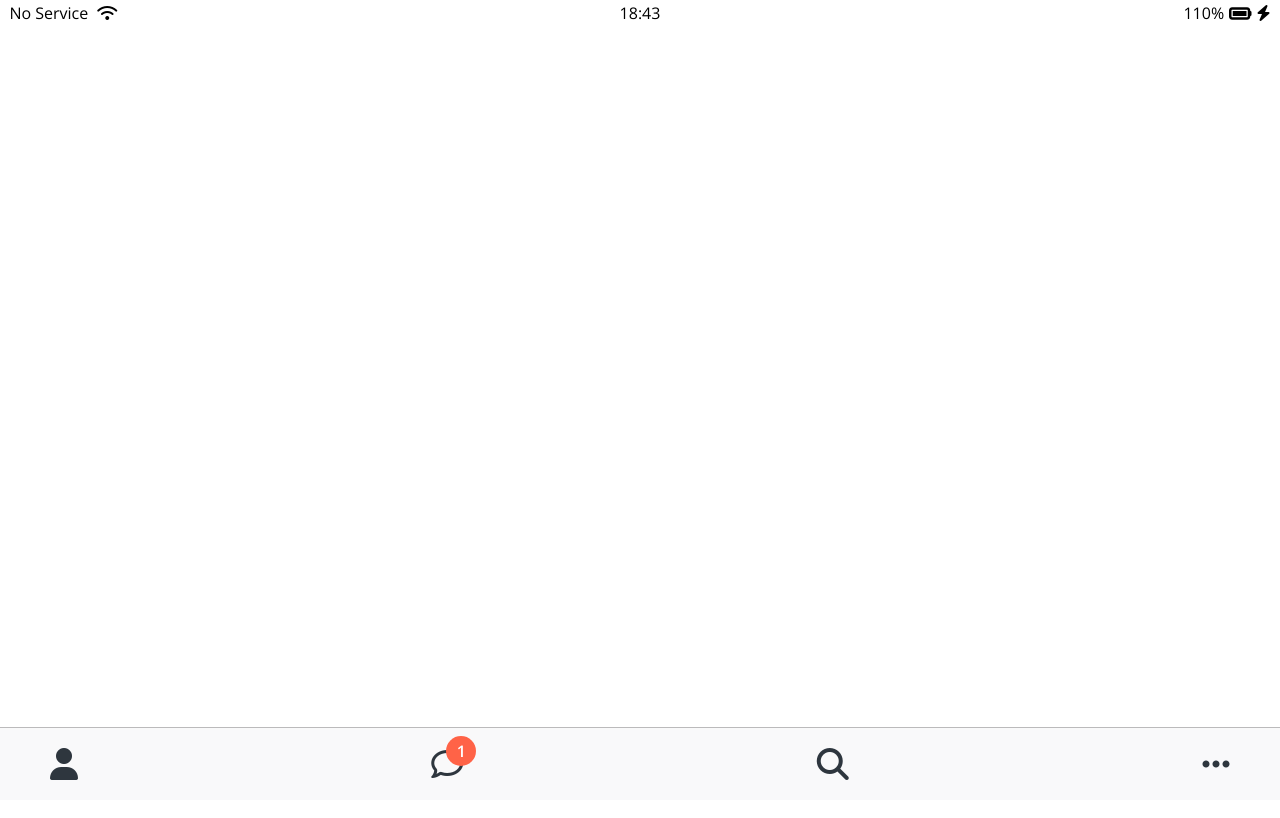
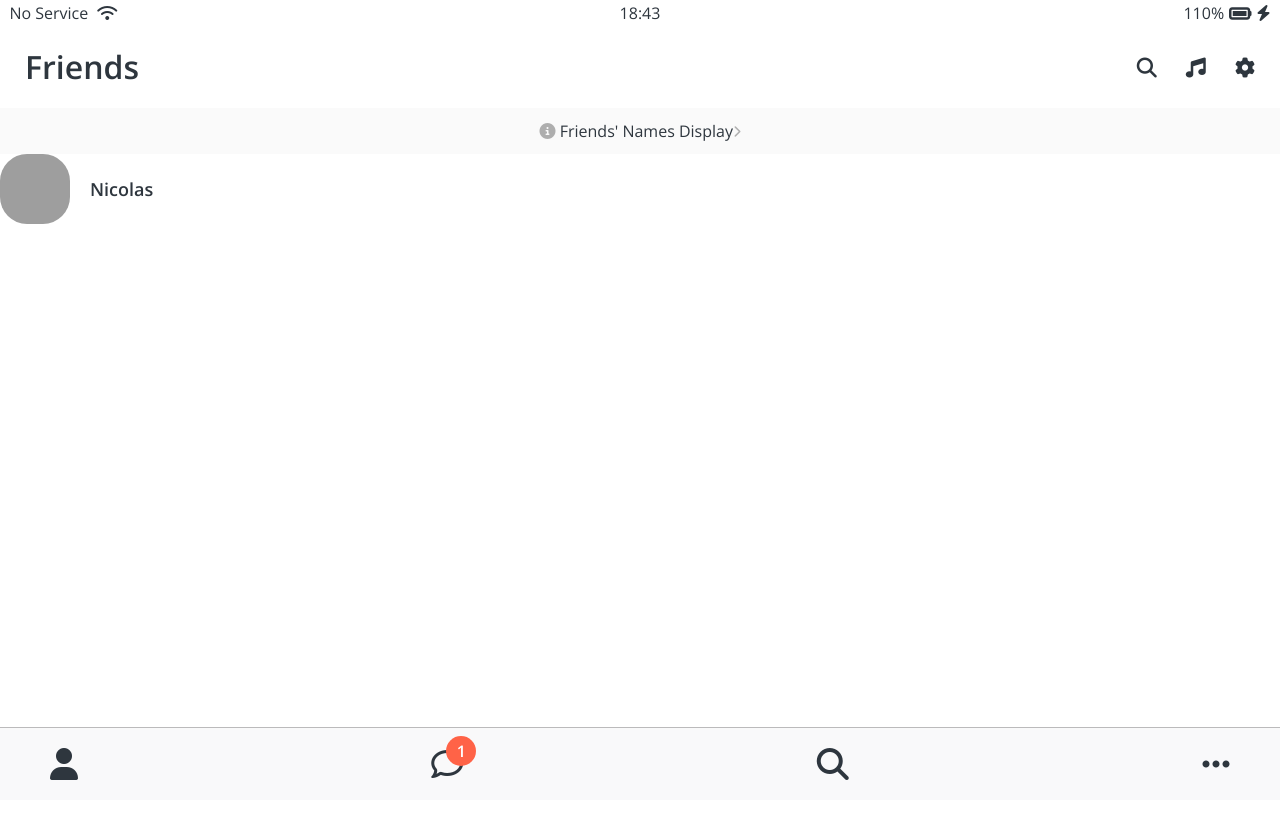
Before and after one commit to wholeheartfn/kokoa-clone-2024, a plain HTML site: page friends.html in a window 1280 px wide. Shown: the top 818 px of the page. Drawn offline with nearby package versions, Linux system fonts and the light colour scheme; grey boxes are pictures that could not be loaded.

Commit message:
friends.html update

```diff
--- /dev/null
+++ b/css/components/screen-header.css
@@ -0,0 +1,15 @@
+.screen-header {
+    display: flex;
+    justify-content: space-between;
+    align-items: center;
+    padding: 25px;
+}
+
+.screen-header_title {
+    font-size: 32px;
+    font-weight: 600;
+}
+
+.screen-header_icons span {
+    margin-left: 25px;
+}
--- /dev/null
+++ b/css/components/user-component.css
@@ -0,0 +1,17 @@
+.user-component,
+.user-component_column:first-child {
+    display: flex;
+    align-items: center;
+}
+
+.user-component_avatar {
+    width: 70px;
+    height: 70px;
+    border-radius: 27px;
+    margin-right: 20px;
+}
+
+.user-component_title {
+    font-weight: 600;
+    font-size: 18px;
+}
--- /dev/null
+++ b/css/screens/friends.css
@@ -0,0 +1,11 @@
+ #friends-display-link {
+     text-align: center;
+     display: block;
+     background-color: #FAFAFA;
+     padding: 15px 0px;
+     font-size: 16px;
+ }
+
+ #friends-display-link i {
+     color: rgba(0, 0, 0, 0.3);
+ }
--- a/css/styles.css
+++ b/css/styles.css
@@ -5,11 +5,15 @@
 /* Components */
 @import "components/status-bar.css";
 @import "components/nav-bar.css";
+@import "components/screen-header.css";
+@import "components/user-component.css";
 
 /*Screens */
 @import "screens/login.css";
+@import "screens/friends.css";
 
 body {
+    color: #2e363e;
     font-family: "Open Sans", sans-serif;
-    height: 1000vh;
+
 }
--- a/friends.html
+++ b/friends.html
@@ -23,6 +23,30 @@
             <i class="fa-solid fa-battery-full fa-lg"></i>
             <i class="fa-solid fa-bolt"></i>
         </div>
+    </div>
+
+    <header class="screen-header">
+        <h1 class="screen-header_title">Friends</h1>
+        <div class="screen-header_icons">
+            <span><i class="fa-solid fa-magnifying-glass fa-lg"></i></span>
+            <span><i class="fa-solid fa-music fa-lg"></i></span>
+            <span><i class="fa-solid fa-gear fa-lg "></i></span>
+        </div>
+    </header>
+
+
+    <a id="friends-display-link">
+        <i class="fa-solid fa-circle-info"></i> Friends' Names Display<i class="fa-solid fa-chevron-right fa-xs"></i>
+    </a>
+
+    <div class="user-component">
+        <div class="user-component_column">
+            <img src="https://avatars.githubusercontent.com/u/3612017?v=4" class="user-component_avatar" />
+            <div class="user-component_text">
+                <h4 class="user-component_title">Nicolas</h4>
+            </div>
+        </div>
+        <div class="user-component_column"></div>
     </div>
 
     <nav class="nav">
```
